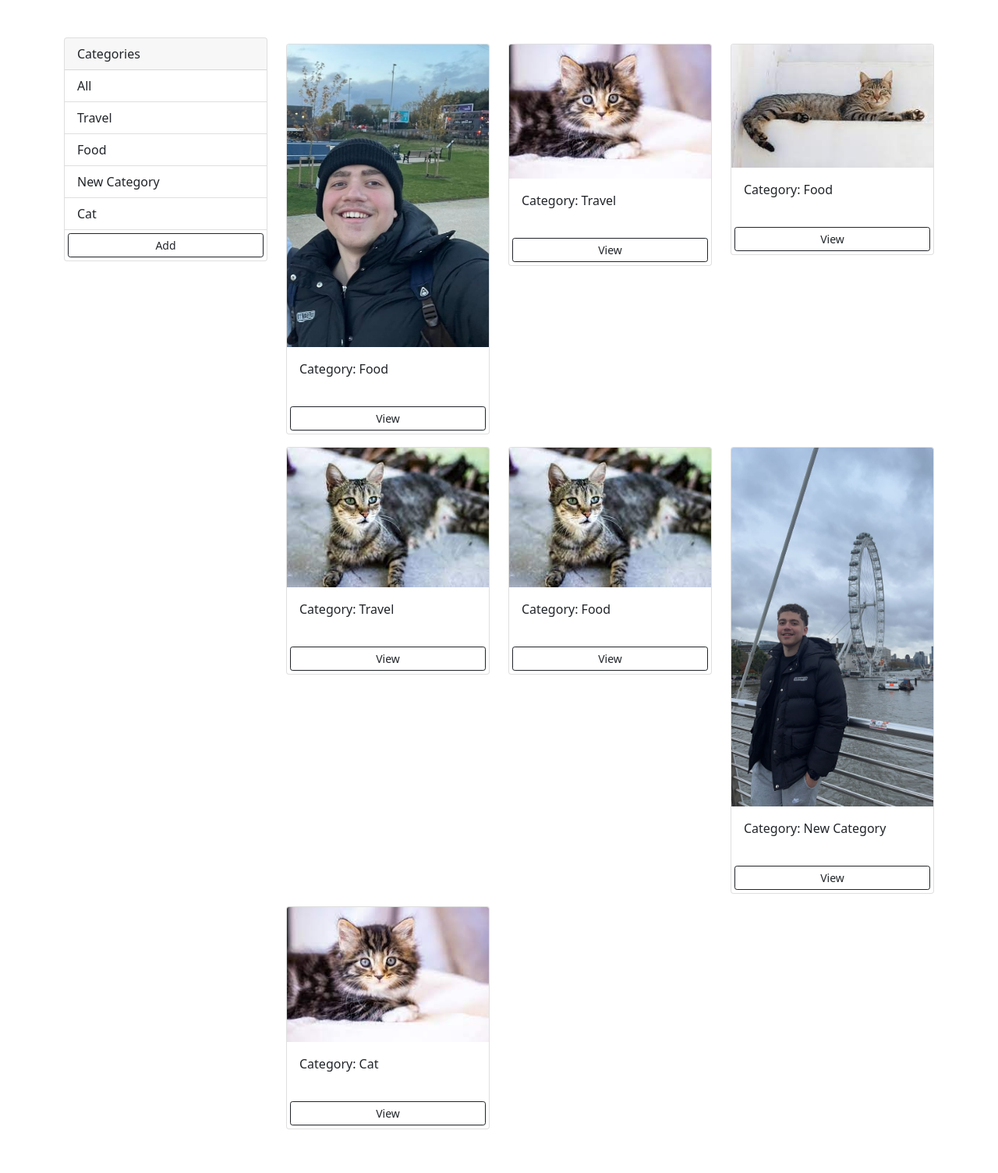
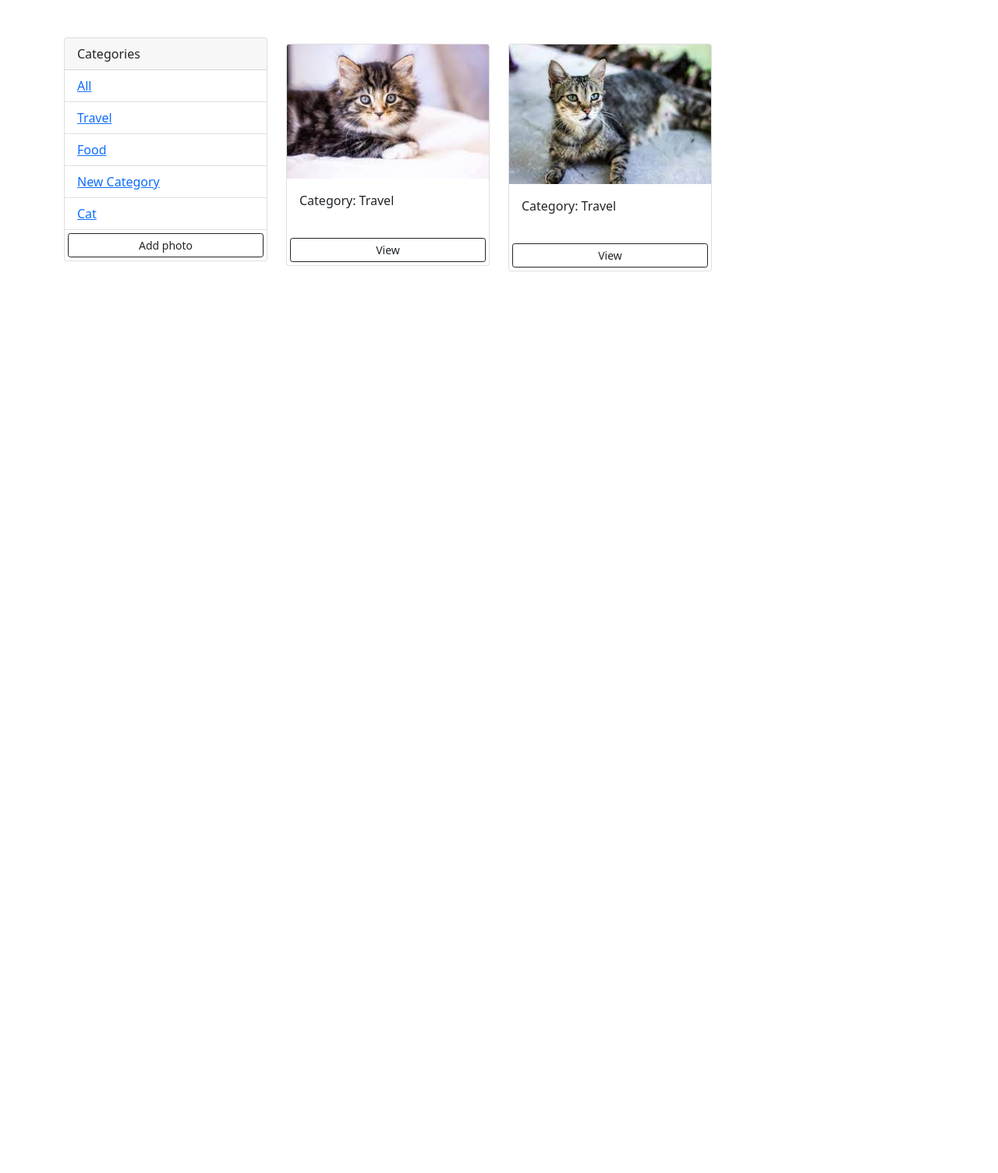
Before and after one commit to helmy0/Photo-Share, a Django app: a page that uses photos/templates/photos/gallery.html in a window 1280 px wide. Shown: the whole page at 78% size. After the commit the page ends 348 px from the top, so only its background shows below. Run offline with Django 5.2, Linux system fonts and the light colour scheme; data comes from the database, SQL or seed files in the repository; both versions use the stored data as it was after the commit.

Commit message:
full add photo & filter by category functionality

```diff
--- a/photos/templates/photos/gallery.html
+++ b/photos/templates/photos/gallery.html
@@ -1,7 +1,12 @@
 <!doctype html>
 <html lang="en">
 <head>
-
+    <style>
+        a {
+            text-decoration: none;
+            color: inherit; /* Change this to any color you want */
+        }
+    </style>
     <link href="https://cdn.jsdelivr.net/npm/bootstrap@5.0.2/dist/css/bootstrap.min.css" rel="stylesheet" integrity="sha384-EVSTQN3/azprG1Anm3QDgpJLIm9Nao0Yz1ztcQTwFspd3yD65VohhpuuCOmLASjC" crossorigin="anonymous">
     <script src="https://cdn.jsdelivr.net/npm/bootstrap@5.0.2/dist/js/bootstrap.bundle.min.js" integrity="sha384-MrcW6ZMFYlzcLA8Nl+NtUVF0sA7MsXsP1UyJoMp4YLEuNSfAP+JcXn/tWtIaxVXM" crossorigin="anonymous"></script>
     <meta charset="UTF-8">
@@ -19,22 +24,26 @@
                 Categories
               </div>
               <ul class="list-group list-group-flush">
-                <li class="list-group-item">All</li>
+                <li class="list-group-item"><a href="{%url "gallery" %}"> All</a></li>
                 {% for category in categories %}
-                <li class="list-group-item">{{category.name}}</li>
+                <li class="list-group-item"><a href="{%url "gallery" %}?category={{ category.name }}"> {{category.name}}</a></li>
                 {% endfor %}
-                <a class="btn btn-outline-dark btn-sm m-1" href="{% url 'add' %}" >Add</a>
+                <a class="btn btn-outline-dark btn-sm m-1" href="{% url 'add' %}" >Add photo</a>
 
               </ul>
             </div>
+
+
         </div>
+
+
         <div class="col-md-9">
           <div class="row">
             {% for photo in photos %}
               <div class="col-md-4">
 
-                  <div class="card my-2" >
-                        <img class="card-img-top gallery-image" style="max-height:s 100%; max-width: 100%" src="{{photo.image.url}}" alt="Card image cap">
+                  <div class="card my-2 ">
+                        <img class="card-img-top " style="max-height:100%; max-width: 100%" src="{{photo.image.url}}" alt="Card image cap">
                         <div class="card-body">
                               <p>Category: {{ photo.category }}</p>
                         </div>
--- a/photos/views.py
+++ b/photos/views.py
@@ -1,11 +1,18 @@
-from django.shortcuts import render
+from django.shortcuts import render, redirect
 from .models import Category, Photo
 # Create your views here.
 
 
 def gallery(request):
+    category = request.GET.get('category')
+    if category is None:
+        photos = Photo.objects.all()
+
+    else:
+        photos = Photo.objects.filter(category__name__contains=category)
+
     categories = Category.objects.all()
-    photos = Photo.objects.all()
+
 
     context = {
         'categories': categories,
@@ -23,10 +30,19 @@ def addPhoto(request):
     if request.method == 'POST':
         data = request.POST
         img = request.FILES.get('img')
-        print('data: ', data)
+        if data['category'] != 'none':
+            category = Category.objects.get(id=data['category'])
+        elif data['new-category'] != '':
+            category, created = Category.objects.get_or_create(name=data['new-category'])
+        else:
+            category = None
 
-        print('img: ', img)
-
+        photo = Photo.objects.create(
+            category = category,
+            description= data['description'],
+            image = img,
+        )
+        return redirect('gallery')
     context = {
         'categories': categories,
     }
```
Also changed, not shown: photos/templates/photos/add.html (+4 -4 lines), db.sqlite3, static/imgs/IMG_3537.JPG (added), static/imgs/fawfa_evsOWSW.jpeg (added), static/imgs/mudnd_Y1EInrr.jpeg (added).
